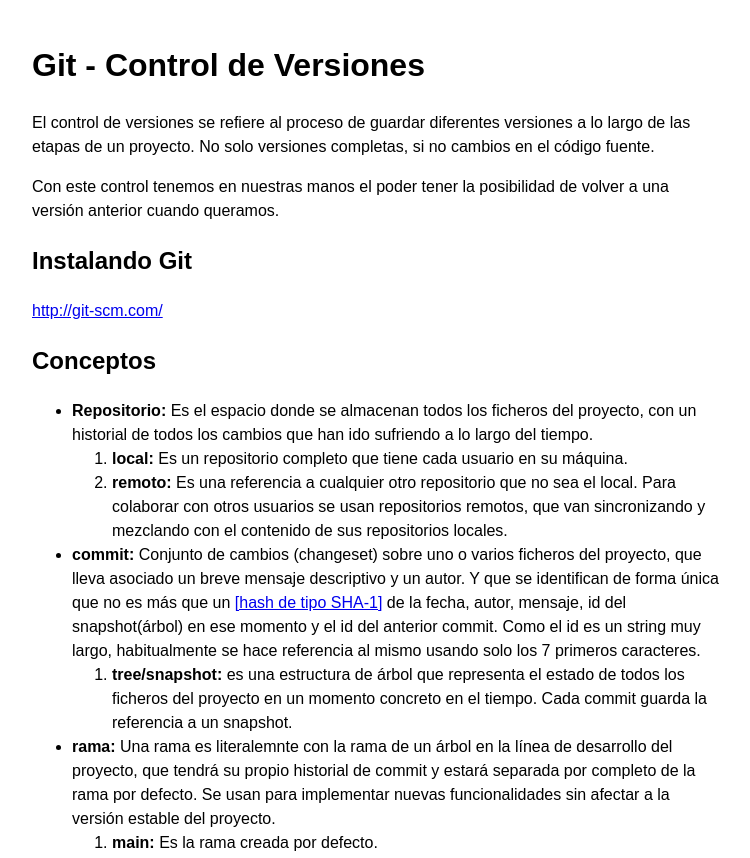
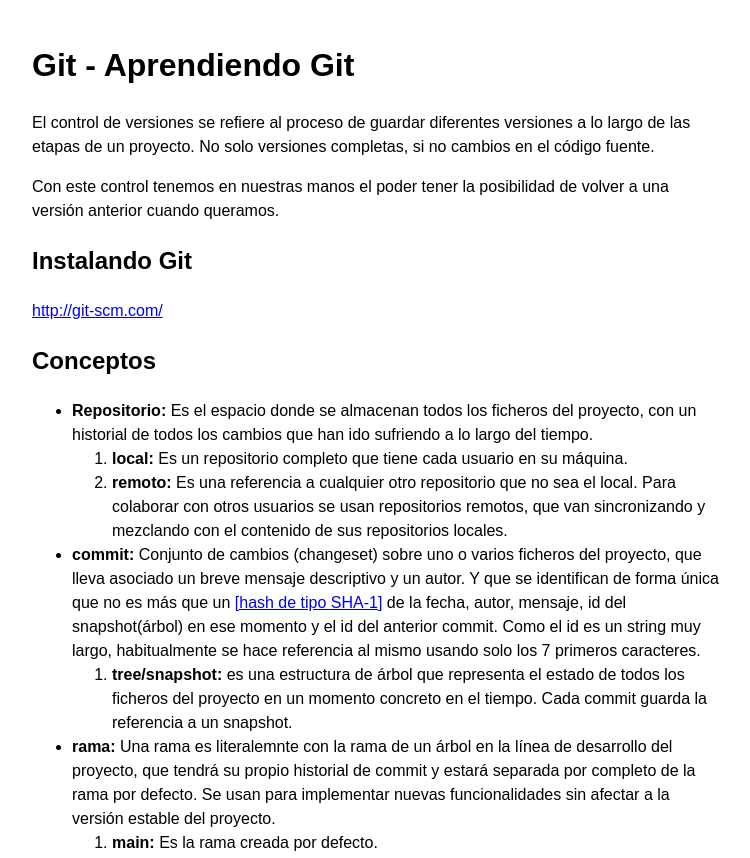
Before and after one commit to Mharycell/miPrimerRepositorio, a plain HTML site: page index.html in a window 1280 px wide. Shown: the top 858 px of the page, without its empty margins (262-1012 px from the left). Drawn offline with Linux system fonts and the light colour scheme.

Commit message:
Cambios en H1

```diff
--- a/index.html
+++ b/index.html
@@ -10,7 +10,7 @@
 </head>
 
 <body>
-  <h1>Git - Control de Versiones</h1>
+  <h1>Git - Aprendiendo Git</h1>
   <p>El control de versiones se refiere al proceso de guardar diferentes versiones a lo largo de las etapas de un
     proyecto. No solo versiones completas, si no cambios en el código fuente.</p>
 
```
